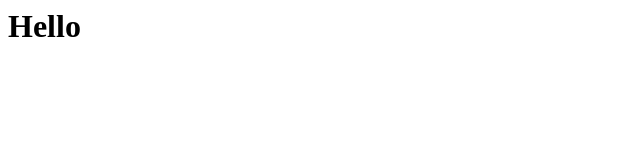
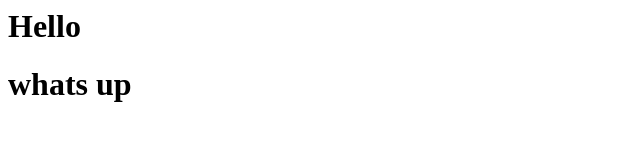
Before and after one commit to badz0/cursor-git-blackhawk, a plain HTML site: page index.html in a window 1280 px wide. Shown: the whole page, without its empty margins (0-640 px from the left). Drawn offline with Linux system fonts and the light colour scheme.

Commit message:
Update index.html

```diff
--- a/index.html
+++ b/index.html
@@ -1 +1,2 @@
 <h1>Hello</h1>
+<h1>whats up</h1>
```
